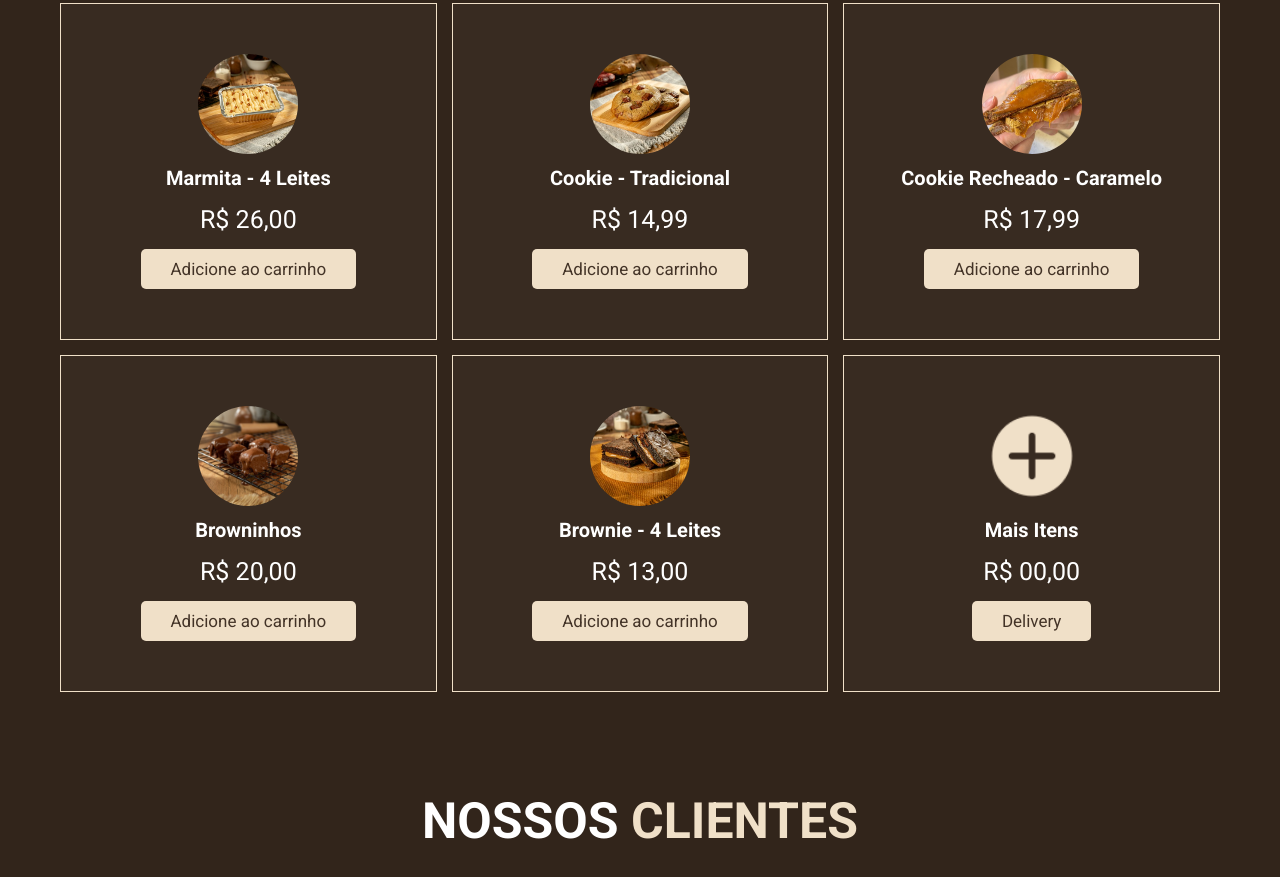
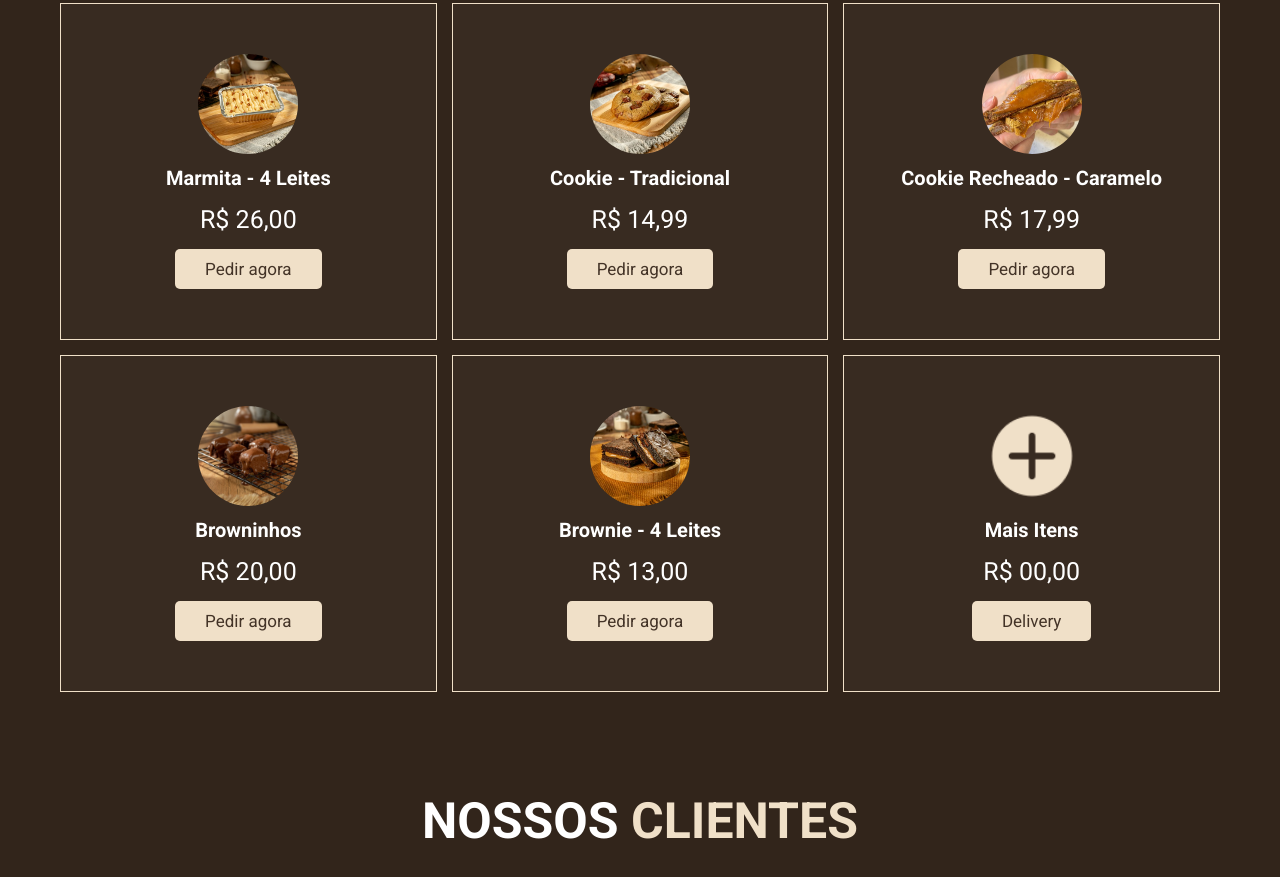
Before and after one commit to MatehsuCoutinho/Brownies-M-e-Projeto, a plain HTML site: page index.html in a window 1280 px wide. Shown: the part 1698-2575 px from the top of the page. Drawn offline with Linux system fonts and the light colour scheme.

Commit message:
mini bugs fix

```diff
--- a/index.html
+++ b/index.html
@@ -31,7 +31,7 @@
                 <a href="#address">Endereço</a>
             </nav>
             <div class="icons">
-                <img class=" zap-button" width="30" height="30" src="assets/cart-logo.png" alt="cart-logo">
+                <a href="#" class="social-link zap-button"><i class="fab fa-whatsapp"></i></a>
             </div>
         </section>
     </header>
@@ -87,31 +87,31 @@
                 <img class="itens-menu" src="assets/menu-1.jpeg" alt="item-1">
                 <h3>Marmita - 4 Leites</h3>
                 <p>R$ 26,00</p>
-                <a href="#" class="btn">Adicione ao carrinho</a>
+                <a href="#" class="btn">Pedir agora</a>
             </div>
             <div class="box zap-button">
                 <img class="itens-menu" src="assets/menu-2.jpeg" alt="item-2">
                 <h3>Cookie - Tradicional</h3>
                 <p>R$ 14,99</p>
-                <a href="#" class="btn">Adicione ao carrinho</a>
+                <a href="#" class="btn">Pedir agora</a>
             </div>
             <div class="box zap-button">
                 <img class="itens-menu" src="assets/menu-3.jpeg" alt="item-3">
                 <h3>Cookie Recheado - Caramelo</h3>
                 <p>R$ 17,99</p>
-                <a href="#" class="btn">Adicione ao carrinho</a>
+                <a href="#" class="btn">Pedir agora</a>
             </div>
             <div class="box zap-button">
                 <img class="itens-menu" src="assets/menu-4.jpeg" alt="item-4">
                 <h3>Browninhos</h3>
                 <p>R$ 20,00</p>
-                <a href="#" class="btn">Adicione ao carrinho</a>
+                <a href="#" class="btn">Pedir agora</a>
             </div>
             <div class="box zap-button">
                 <img class="itens-menu" src="assets/menu-6.jpeg" alt="item-5">
                 <h3>Brownie - 4 Leites</h3>
                 <p>R$ 13,00</p>
-                <a href="#" class="btn">Adicione ao carrinho</a>
+                <a href="#" class="btn">Pedir agora</a>
             </div>
             <div class="box">
                 <img class="itens-menu plus normal" class="plus" src="assets/menu-6.png" alt="item-6">
```
Also changed, not shown: assets/cart-logo.png (deleted), assets/search-logo.png (deleted).
